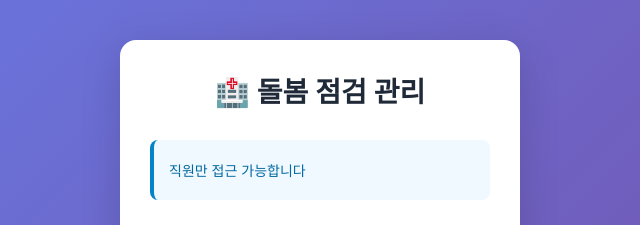
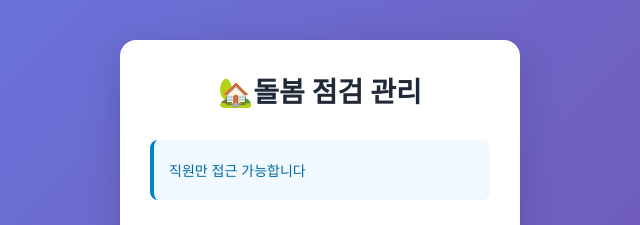
Before and after one commit to kyonamgh2027/my-supabase-app, a plain HTML site: page index.html in a window 1280 px wide. Shown: the part 151-376 px from the top of the page, 320-960 px from the left. Drawn offline with nearby package versions, Linux system fonts and the light colour scheme.

Commit message:
돌봄 점검 관리 아이콘을 정원있는 집으로 변경

```diff
--- a/index.html
+++ b/index.html
@@ -627,7 +627,7 @@ tr:hover td {
     app.innerHTML = `
 <div class="login-container">
   <div class="card login-card">
-    <h2>🏥 돌봄 점검 관리</h2>
+    <h2>🏡돌봄 점검 관리</h2>
     <div class="login-info" style="margin-bottom: 20px;">
       <p>직원만 접근 가능합니다</p>
     </div>
```
